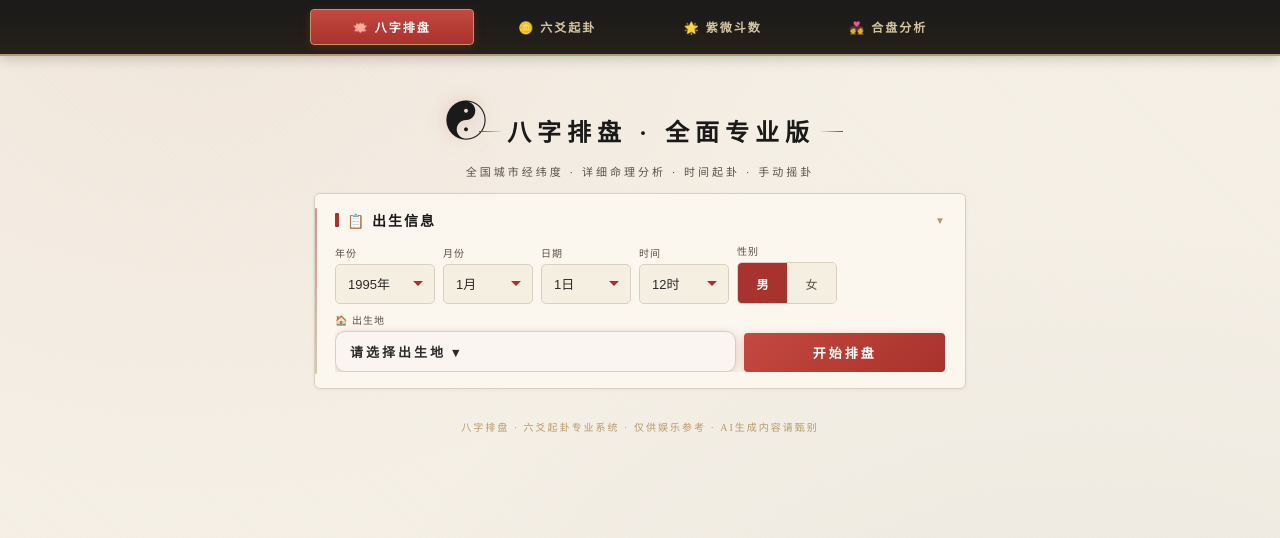
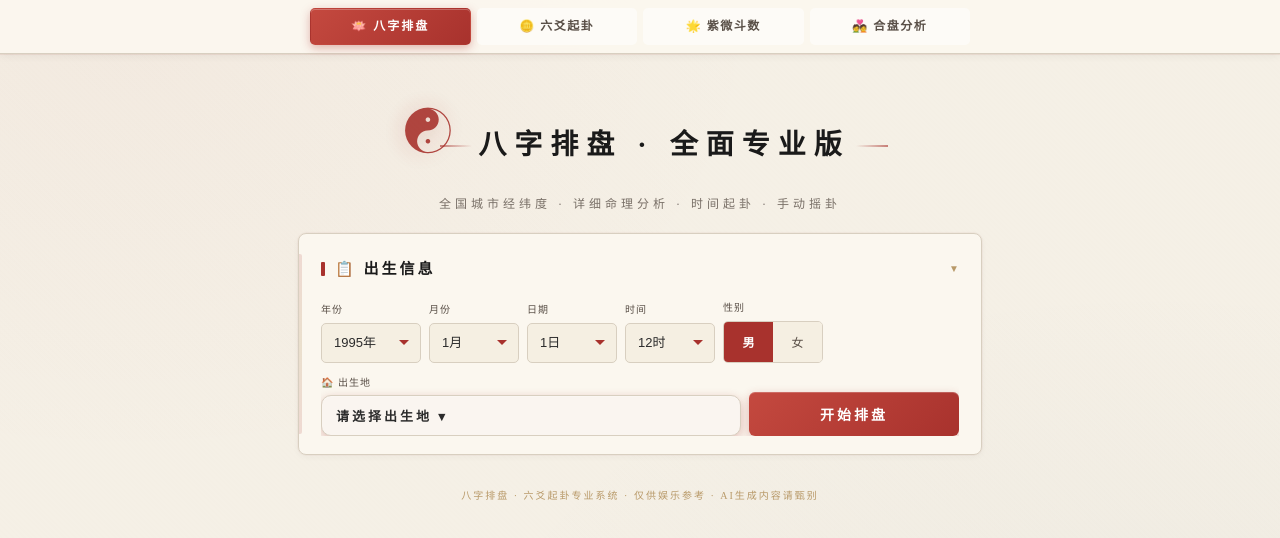
Before and after one commit to 1faye/fortune-app, a website: page docs/index.html in a window 1280 px wide. Drawn offline with Linux system fonts and the light colour scheme.

Commit message:
优化水墨国风 UI - 更清爽雅致的设计
改进要点：
- 顶栏：深墨底改为半透明宣纸底 + 毛玻璃效果
- 二级Tab：去除黑底，改为淡纸底 + 朱砂激活态
- 卡片：增大圆角和内边距，更柔和的阴影
- 按钮：增加朱砂光晕动画，更有质感
- 标题：放大字号，增加留白和呼吸感
- 整体：加宽容器(720px)，增加行高(1.75)
- 背景：更柔和的墨晕渐变

效果：告别"一团黑"，呈现真正的水墨留白意境

```diff
--- a/docs/css/style.css
+++ b/docs/css/style.css
@@ -29,88 +29,109 @@ body{
   color:var(--text);
   min-height:100vh;
   padding:0;
-  /* 宣纸纹理 + 角落淡墨晕染 */
+  line-height:1.75;  /* 增加行高，更有呼吸感 */
+  /* 宣纸纹理 + 更柔和的墨晕 */
   background-image:
-    radial-gradient(ellipse at 15% 0%,rgba(168,50,45,0.05) 0%,transparent 45%),
-    radial-gradient(ellipse at 85% 95%,rgba(58,90,106,0.06) 0%,transparent 50%),
-    repeating-linear-gradient(45deg,transparent 0,transparent 2px,rgba(184,153,104,0.012) 2px,rgba(184,153,104,0.012) 4px);
+    radial-gradient(ellipse at 10% 5%,rgba(168,50,45,0.03) 0%,transparent 40%),
+    radial-gradient(ellipse at 90% 95%,rgba(58,90,106,0.04) 0%,transparent 45%),
+    repeating-linear-gradient(45deg,transparent 0,transparent 2px,rgba(184,153,104,0.008) 2px,rgba(184,153,104,0.008) 4px);
 }
-.container{max-width:680px;margin:0 auto;padding:0 14px 44px}
+.container{max-width:720px;margin:0 auto;padding:0 18px 50px}  /* 加宽容器，增加底部留白 */
 
-/* ===== 顶栏（深墨底 + 鎏金字） ===== */
+/* ===== 顶栏（淡墨渲染 + 朱砂点缀） ===== */
 .nav{
   position:sticky;top:0;z-index:100;
-  background:linear-gradient(180deg,var(--ink) 0%,#25201a 100%);
-  border-bottom:2px solid var(--gold);
-  padding:9px 0;
+  background:rgba(251,247,239,0.95);  /* 半透明宣纸底 */
+  backdrop-filter:blur(8px);          /* 毛玻璃效果 */
+  border-bottom:1px solid var(--border);
+  box-shadow:0 2px 8px rgba(0,0,0,0.06), 0 0 0 1px rgba(168,50,45,0.08); /* 淡朱砂边框晕染 */
+  padding:8px 0;
   margin-bottom:14px;
-  box-shadow:0 3px 12px rgba(0,0,0,0.18);
 }
 .nav-inner{
-  max-width:680px;margin:0 auto;display:flex;gap:2px;flex-wrap:wrap;align-items:center;padding:0 10px;
+  max-width:680px;margin:0 auto;display:flex;gap:6px;flex-wrap:wrap;align-items:center;padding:0 10px;
   background:transparent;border:none;border-radius:0;box-shadow:none;
 }
 .nav a{
-  font-size:11px;color:var(--gold-soft);text-decoration:none;
-  padding:8px 12px;border-radius:4px;letter-spacing:2px;transition:all .2s;
+  font-size:12px;color:var(--text-soft);text-decoration:none;
+  padding:7px 14px;border-radius:5px;letter-spacing:1.5px;transition:all .25s;
   white-space:nowrap;cursor:pointer;flex:1;text-align:center;font-weight:500;
   border:1px solid transparent;
   font-family:"STKaiti","KaiTi","Songti SC",serif;
+  background:rgba(255,255,255,0.5);   /* 淡纸底 */
 }
-.nav a:hover{color:var(--gold);background:rgba(184,153,104,0.12);border-color:rgba(184,153,104,0.25)}
+.nav a:hover{
+  color:var(--accent);
+  background:var(--hover);
+  border-color:var(--border);
+  transform:translateY(-1px);
+  box-shadow:0 3px 8px rgba(168,50,45,0.12);
+}
 .nav a.active{
-  color:#fff;background:linear-gradient(180deg,var(--accent2),var(--accent));
-  font-weight:600;box-shadow:0 2px 8px rgba(168,50,45,0.4);
-  border-color:var(--gold);letter-spacing:2px;
+  color:#fff;
+  background:linear-gradient(135deg,var(--accent2) 0%,var(--accent) 100%); /* 朱砂渐变 */
+  font-weight:600;
+  box-shadow:0 3px 10px rgba(168,50,45,0.35), inset 0 1px 0 rgba(255,255,255,0.25);
+  border-color:transparent;
+  letter-spacing:2px;
 }
 .nav .tab-divider{display:none}
 .nav .mode-tab{font-weight:600;font-size:12px}
 
 /* ===== 标题区 ===== */
-.header{text-align:center;padding:22px 0 14px}
+.header{text-align:center;padding:28px 0 18px}
 .header .bagua{
-  font-size:42px;margin-bottom:4px;animation:float 3.5s ease-in-out infinite;display:inline-block;
-  color:var(--ink);
-  filter:drop-shadow(0 0 10px rgba(168,50,45,0.18));
+  font-size:48px;margin-bottom:6px;animation:float 4s ease-in-out infinite;display:inline-block;
+  color:var(--accent);
+  filter:drop-shadow(0 2px 12px rgba(168,50,45,0.2));
+  opacity:0.9;
 }
-@keyframes float{0%,100%{transform:translateY(0)}50%{transform:translateY(-5px)}}
+@keyframes float{0%,100%{transform:translateY(0) scale(1)}50%{transform:translateY(-6px) scale(1.02)}}
 @keyframes spin{0%{transform:rotate(0deg)}100%{transform:rotate(360deg)}}
 .header h1{
-  font-size:24px;color:var(--ink);letter-spacing:6px;font-weight:700;
+  font-size:28px;color:var(--ink);letter-spacing:8px;font-weight:700;
   font-family:"STKaiti","KaiTi","Songti SC",serif;
-  position:relative;display:inline-block;padding:0 20px;
+  position:relative;display:inline-block;padding:0 26px;
+  margin:10px 0;
 }
-/* 标题左右朱砂装饰 */
+/* 标题左右朱砂装饰（更精致） */
 .header h1::before,.header h1::after{
-  content:'';position:absolute;top:50%;width:24px;height:1px;
+  content:'';position:absolute;top:50%;width:32px;height:2px;
   background:linear-gradient(90deg,transparent,var(--accent));
+  opacity:0.6;
 }
-.header h1::before{left:-8px;background:linear-gradient(90deg,var(--accent),transparent)}
-.header h1::after{right:-8px}
+.header h1::before{left:-12px;background:linear-gradient(90deg,var(--accent),transparent)}
+.header h1::after{right:-12px}
 .header .subtitle{
-  font-size:11px;color:var(--text-soft);margin-top:6px;letter-spacing:3px;
+  font-size:12px;color:var(--text-soft);margin-top:8px;letter-spacing:4px;
   font-family:"STKaiti","KaiTi","Songti SC",serif;
+  opacity:0.8;
 }
 
-/* ===== 卡片（宣纸感 + 朱砂竖条标题） ===== */
+/* ===== 卡片（宣纸感 + 水墨留白） ===== */
 .card{
   background:var(--card);
   border:1px solid var(--border);
-  border-radius:6px;            /* 国风用小圆角 */
-  padding:16px 20px;margin-bottom:12px;
-  transition:box-shadow .2s,transform .2s;
-  box-shadow:0 1px 4px rgba(43,43,43,0.05);
+  border-radius:8px;            /* 略圆润的国风感 */
+  padding:18px 22px;margin-bottom:14px;
+  transition:all .25s;
+  box-shadow:0 2px 6px rgba(43,43,43,0.04), 0 0 0 1px rgba(168,50,45,0.03);
   position:relative;
 }
 .card::before{
-  /* 左侧朱砂细线 */
-  content:'';position:absolute;left:0;top:14px;bottom:14px;width:2px;
-  background:linear-gradient(180deg,var(--accent),var(--gold));border-radius:1px;opacity:.5;
+  /* 左侧淡墨竖线（更细更雅） */
+  content:'';position:absolute;left:0;top:20px;bottom:20px;width:3px;
+  background:linear-gradient(180deg,rgba(168,50,45,0.15) 0%,rgba(184,153,104,0.25) 50%,rgba(168,50,45,0.15) 100%);
+  border-radius:0 2px 2px 0;
 }
-.card:hover{box-shadow:0 4px 16px rgba(43,43,43,0.1);transform:translateY(-1px)}
-.card-header{display:flex;align-items:center;justify-content:space-between;cursor:pointer;user-select:none}
+.card:hover{
+  box-shadow:0 6px 18px rgba(43,43,43,0.08), 0 0 0 1px rgba(168,50,45,0.08);
+  transform:translateY(-2px);
+  border-color:rgba(168,50,45,0.15);
+}
+.card-header{display:flex;align-items:center;justify-content:space-between;cursor:pointer;user-select:none;padding:4px 0}
 .card-title{
-  font-size:14px;color:var(--ink);letter-spacing:2px;display:flex;align-items:center;gap:8px;
+  font-size:15px;color:var(--ink);letter-spacing:3px;display:flex;align-items:center;gap:10px;
   font-family:"STKaiti","KaiTi","Songti SC",serif;font-weight:700;
 }
 .card-title::before{
@@ -145,13 +166,21 @@ body{
 }
 .btn{
   background:linear-gradient(135deg,var(--accent2),var(--accent));
-  color:#fff;border:none;padding:10px 24px;border-radius:4px;
-  font-size:13px;font-weight:600;letter-spacing:3px;cursor:pointer;transition:all .3s;
+  color:#fff;border:none;padding:12px 28px;border-radius:6px;
+  font-size:14px;font-weight:600;letter-spacing:3px;cursor:pointer;transition:all .25s;
   font-family:"STKaiti","KaiTi","Songti SC",serif;white-space:nowrap;
-  box-shadow:0 2px 8px rgba(168,50,45,0.25);
+  box-shadow:0 3px 10px rgba(168,50,45,0.3), inset 0 1px 0 rgba(255,255,255,0.2);
+  position:relative;overflow:hidden;
 }
-.btn:hover{transform:translateY(-1px);box-shadow:0 4px 16px rgba(168,50,45,0.35)}
-.btn:active{transform:scale(0.97)}
+.btn::before{
+  /* 朱砂光晕动画 */
+  content:'';position:absolute;top:0;left:-100%;width:100%;height:100%;
+  background:linear-gradient(90deg,transparent,rgba(255,255,255,0.3),transparent);
+  transition:left .6s;
+}
+.btn:hover::before{left:100%}
+.btn:hover{transform:translateY(-2px);box-shadow:0 6px 20px rgba(168,50,45,0.4), inset 0 1px 0 rgba(255,255,255,0.25)}
+.btn:active{transform:scale(0.96)}
 .gender-toggle{display:flex;border-radius:5px;overflow:hidden;border:1.5px solid var(--border)}
 .gender-toggle button{flex:1;padding:10px 14px;border:none;background:#f5efe2;color:var(--text-soft);cursor:pointer;font-size:12px;font-family:inherit;transition:all .2s;min-height:40px}
 .gender-toggle button.active{background:var(--accent);color:#fff;font-weight:600}
@@ -268,24 +297,38 @@ body{
 
 /* ===== 二级 Tab（八字模式内分组） ===== */
 .sub-tabs{
-  display:flex;flex-wrap:wrap;gap:0;margin:6px 0 14px;
-  background:linear-gradient(180deg,var(--ink),#25201a);
-  border-radius:6px;border:1px solid var(--gold);overflow:hidden;
-  box-shadow:0 2px 8px rgba(0,0,0,0.15);
+  display:flex;flex-wrap:wrap;gap:4px;margin:8px 0 16px;
+  background:rgba(255,255,255,0.5);  /* 淡纸底 */
+  border-radius:8px;
+  border:1px solid var(--border);
+  padding:6px;
+  box-shadow:0 2px 6px rgba(43,43,43,0.06);
 }
 .sub-tabs .sub-tab{
-  flex:1;min-width:62px;text-align:center;padding:9px 6px;cursor:pointer;
-  font-size:11px;color:var(--gold-soft);transition:all .2s;
-  border-right:1px solid rgba(184,153,104,0.2);letter-spacing:2px;
+  flex:1;min-width:70px;text-align:center;padding:9px 10px;cursor:pointer;
+  font-size:12px;color:var(--text-soft);transition:all .25s;
+  border-radius:5px;letter-spacing:2px;
   font-family:"STKaiti","KaiTi","Songti SC",serif;font-weight:500;
   user-select:none;
+  background:transparent;
+  border:1px solid transparent;
 }
-.sub-tabs .sub-tab:last-child{border-right:none}
-.sub-tabs .sub-tab:hover{color:var(--gold);background:rgba(184,153,104,0.1)}
-.sub-tabs .sub-tab.active{color:#fff;background:linear-gradient(180deg,var(--accent2),var(--accent));font-weight:600}
+.sub-tabs .sub-tab:hover{
+  color:var(--accent);
+  background:var(--hover);
+  border-color:var(--border);
+  transform:translateY(-1px);
+}
+.sub-tabs .sub-tab.active{
+  color:#fff;
+  background:linear-gradient(135deg,var(--accent2),var(--accent));
+  font-weight:600;
+  box-shadow:0 3px 10px rgba(168,50,45,0.3), inset 0 1px 0 rgba(255,255,255,0.2);
+  border-color:transparent;
+}
 .tab-panel{display:none}
-.tab-panel.active{display:block;animation:fadeIn .3s}
-@keyframes fadeIn{from{opacity:0;transform:translateY(4px)}to{opacity:1;transform:translateY(0)}}
+.tab-panel.active{display:block;animation:fadeIn .35s ease-out}
+@keyframes fadeIn{from{opacity:0;transform:translateY(6px)}to{opacity:1;transform:translateY(0)}}
 
 /* ===== 响应式 ===== */
 @media(max-width:480px){
```
Also changed, not shown: docs/README.md (deleted).
